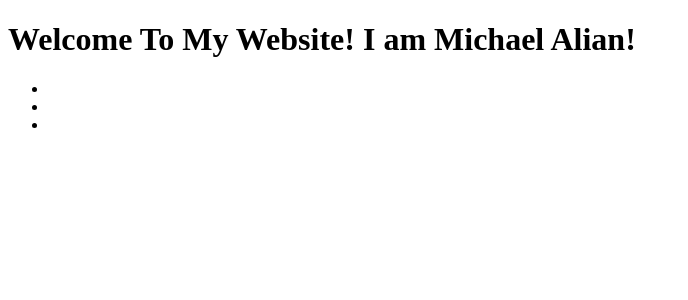
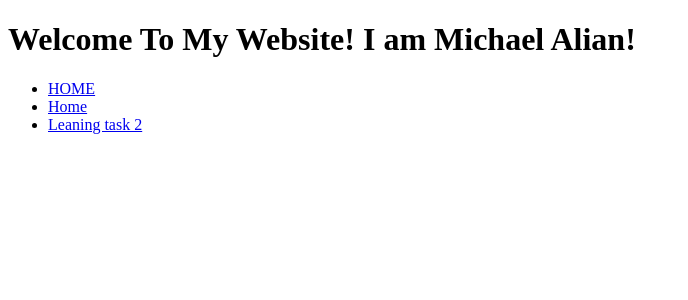
Before and after one commit to MichaelRAlian/Learningtasks, a PHP site: page / in a window 1280 px wide. Shown: the top 300 px of the page, without its empty margins (0-688 px from the left). Run offline with PHP 8.4, Linux system fonts and the light colour scheme.

Commit message:
Update index.php

```diff
--- a/index.php
+++ b/index.php
@@ -3,12 +3,12 @@
     <head>
         <title>My Home Page</title>
     </head>
-    <body>
+  <body>
    <h1>Welcome To My Website! I am Michael Alian!</h1>
     <ul>
-       <li><a href="index.php"HOME</a></li>
-       <li><a href="LT2/homepage.html"><Home</a></li>
-       <li><a href="LT2/Recipe.html"><Leaning task 2</a></li>
+       <li><a href="index.php">HOME</a></li>
+       <li><a href="LT2/homepage.html">Home</a></li>
+       <li><a href="LT2/Recipe.html">Leaning task 2</a></li>
     </ul>
-    </body>
+  </body>
 </html>
```
